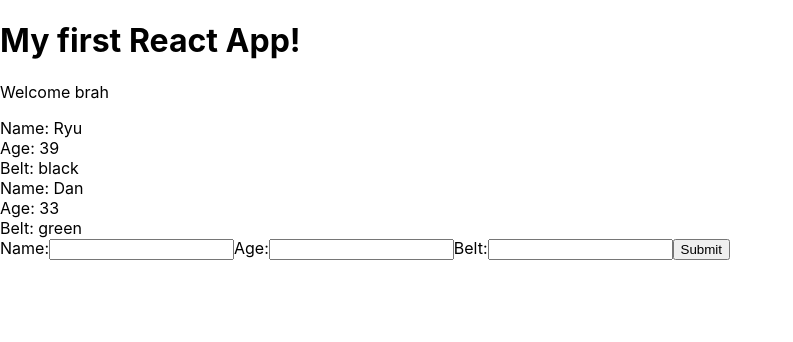
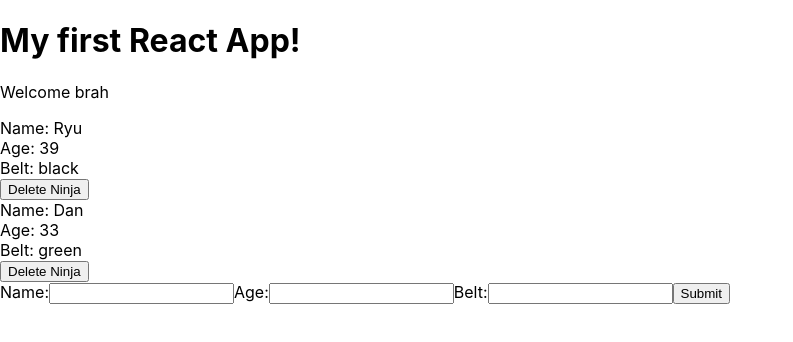
Before and after one commit to Daniel-Choiniere/nnReactRedux, a React (Create React App) app in the folder my-app/: page / in a window 1280 px wide. Shown: the top 342 px of the page, without its empty margins (0-793 px from the left). Built offline with nearby package versions, Linux system fonts and the light colour scheme.

Commit message:
deleting ninja database entries using filter

```diff
--- a/my-app/src/App.js
+++ b/my-app/src/App.js
@@ -23,12 +23,23 @@
     });
   }
 
+  // filters through the array of ninjas and sees if the selected id matches any of the ninja ids in the array, if it finds a match it filters that ninja out
+  // this creates a new array an is non destructive
+  deleteNinja = (id) => {
+    let ninjas = this.state.ninjas.filter(ninja => {
+      return ninja.id !== id;
+    });
+    this.setState({
+      ninjas: ninjas
+    });
+  }
+
   render() {
     return (
       <div className="App">
         <h1>My first React App!</h1>
         <p>Welcome brah</p>
-        <Ninjas ninjas={ this.state.ninjas }/>
+        <Ninjas deleteNinja={this.deleteNinja} ninjas={this.state.ninjas} />
         <AddNinja addNinja={this.addNinja}/>
       </div>
     );
--- a/my-app/src/Ninjas.js
+++ b/my-app/src/Ninjas.js
@@ -1,6 +1,6 @@
 import React from 'react';
 
-const Ninjas = ({ ninjas }) => {
+const Ninjas = ({ ninjas, deleteNinja }) => {
         // const { ninjas } = props;
         // const ninjaList = ninjas.map( ninja => {
 
@@ -25,6 +25,7 @@
                         <div>Name: { ninja.name }</div>
                         <div>Age: { ninja.age }</div>
                         <div>Belt: { ninja.belt }</div>
+                        <button onClick={() => {deleteNinja(ninja.id)}}>Delete Ninja</button>
                     </div>
                 ) : null;
         });
```
